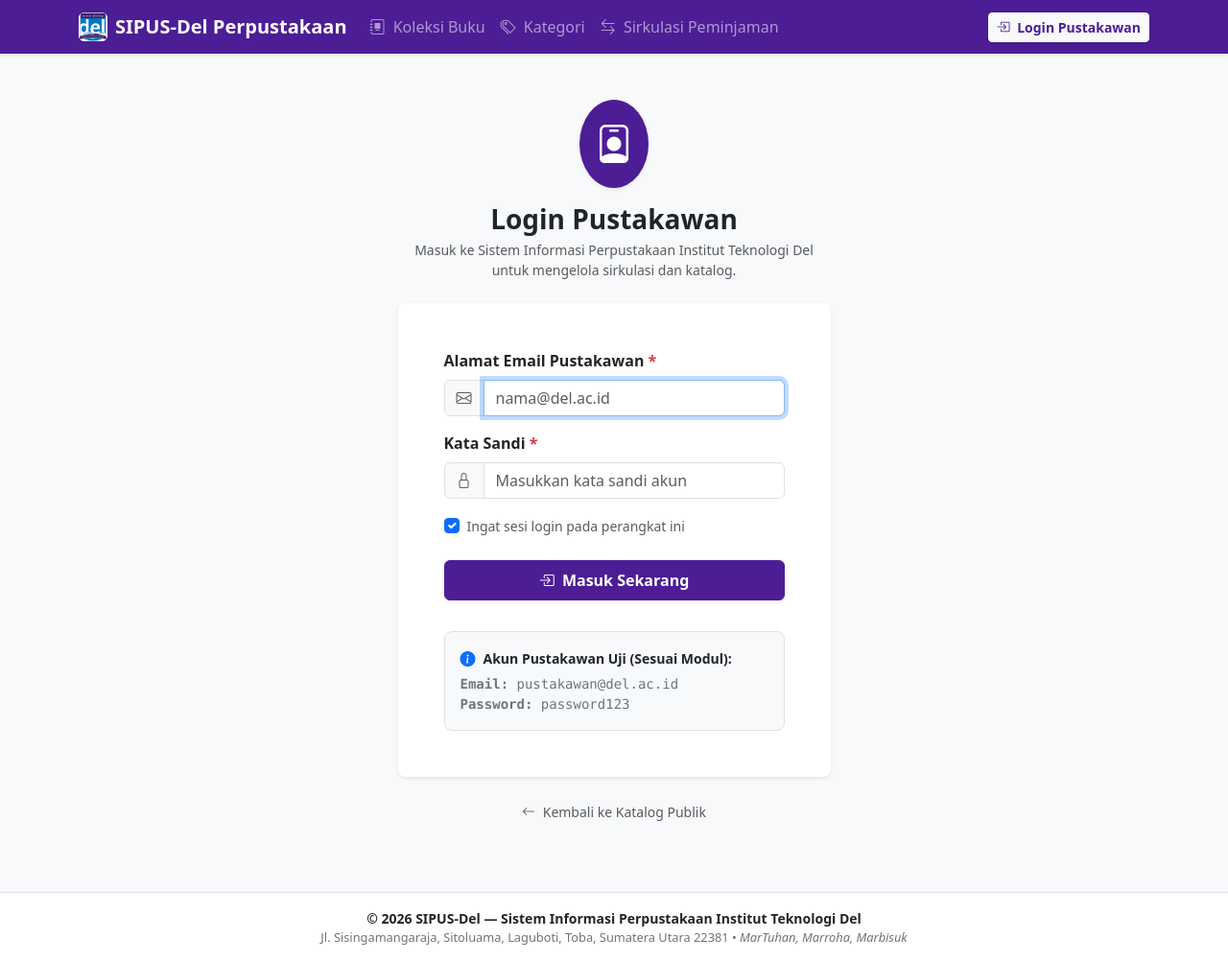
After one commit to NikahPanjaitan/ppw-2026-week5-12S24041, a Laravel app: page /login in a window 1280 px wide. The commit adds this page. Shown: the whole page at 96% size. Run offline with Laravel 12, Linux system fonts and the light colour scheme.

Commit message:
feat(auth-session): implement librarian login, session regeneration, and cookies

```diff
--- /dev/null
+++ b/app/Http/Controllers/AuthController.php
@@ -0,0 +1,67 @@
+<?php
+
+namespace App\Http\Controllers;
+
+use Illuminate\Http\Request;
+use Illuminate\Support\Facades\Auth;
+use Illuminate\Support\Facades\Cookie;
+
+class AuthController extends Controller
+{
+    /**
+     * Tampilkan formulir login pustakawan.
+     */
+    public function showLoginForm(Request $request)
+    {
+        $lastEmail = $request->cookie('del_last_librarian_email');
+
+        return view('auth.login', compact('lastEmail'));
+    }
+
+    /**
+     * Proses autentikasi pustakawan, regenerasi session ID, dan pemasangan Cookie.
+     */
+    public function login(Request $request)
+    {
+        $credentials = $request->validate([
+            'email'    => 'required|email',
+            'password' => 'required|string',
+        ]);
+
+        if (Auth::attempt($credentials, $request->boolean('remember'))) {
+            // 1. WAJIB: Regenerasi Session ID untuk menangkal serangan Session Fixation
+            $request->session()->regenerate();
+
+            // 2. Simpan State Sesi Pengguna di Server-Side
+            session([
+                'login_timestamp' => now()->format('d M Y, H:i:s') . ' WIB',
+                'librarian_name'  => Auth::user()->name,
+            ]);
+
+            // 3. Simpan HTTP Cookie di Sisi Klien (Masa aktif 7 hari / 10080 menit, HttpOnly)
+            Cookie::queue('del_last_librarian_email', $request->email, 10080);
+
+            return redirect()->intended(route('buku.index'))
+                ->with('success', 'Sesi pustakawan aktif. Selamat datang, ' . Auth::user()->name . '!');
+        }
+
+        return back()
+            ->withInput($request->only('email'))
+            ->with('error', 'Kredensial login pustakawan tidak valid. Silakan periksa kembali email dan kata sandi Anda.');
+    }
+
+    /**
+     * Hancurkan sesi autentikasi dan invalidasi token (Logout).
+     */
+    public function logout(Request $request)
+    {
+        Auth::logout();
+
+        // Bersihkan seluruh data sesi dan regenerasi token CSRF
+        $request->session()->invalidate();
+        $request->session()->regenerateToken();
+
+        return redirect()->route('login')
+            ->with('success', 'Sesi server telah ditutup dengan aman. Sampai jumpa kembali!');
+    }
+}
--- /dev/null
+++ b/resources/views/auth/login.blade.php
@@ -0,0 +1,104 @@
+<x-layout title="Masuk Pustakawan — SIPUS-Del">
+    <div class="row justify-content-center py-4">
+        <div class="col-md-6 col-lg-5">
+            <!-- Header Card -->
+            <div class="text-center mb-4">
+                <div class="d-inline-flex p-3 rounded-circle shadow-sm mb-3" style="background-color: #4C1D95; color: #ffffff;">
+                    <i class="bi bi-person-badge fs-1"></i>
+                </div>
+                <h3 class="fw-bold text-dark mb-1">Login Pustakawan</h3>
+                <p class="text-muted small">
+                    Masuk ke Sistem Informasi Perpustakaan Institut Teknologi Del untuk mengelola sirkulasi dan katalog.
+                </p>
+            </div>
+
+            <div class="card border-0 shadow-sm rounded-3">
+                <div class="card-body p-4 p-sm-5">
+                    <form action="{{ route('login.post') }}" method="POST">
+                        @csrf
+
+                        <!-- Email -->
+                        <div class="mb-3">
+                            <label for="email" class="form-label fw-semibold">
+                                Alamat Email Pustakawan <span class="text-danger">*</span>
+                            </label>
+                            <div class="input-group">
+                                <span class="input-group-text bg-light text-muted">
+                                    <i class="bi bi-envelope"></i>
+                                </span>
+                                <input type="email"
+                                       name="email"
+                                       id="email"
+                                       class="form-control @error('email') is-invalid @enderror"
+                                       value="{{ old('email', $lastEmail) }}"
+                                       placeholder="nama@del.ac.id"
+                                       required
+                                       autofocus>
+                            </div>
+                            @if($lastEmail && !old('email'))
+                                <div class="form-text text-muted small">
+                                    <i class="bi bi-cookie me-1"></i>Email terisi otomatis dari riwayat cookie browser.
+                                </div>
+                            @endif
+                            @error('email')
+                                <div class="invalid-feedback d-block">{{ $message }}</div>
+                            @enderror
+                        </div>
+
+                        <!-- Kata Sandi -->
+                        <div class="mb-3">
+                            <label for="password" class="form-label fw-semibold">
+                                Kata Sandi <span class="text-danger">*</span>
+                            </label>
+                            <div class="input-group">
+                                <span class="input-group-text bg-light text-muted">
+                                    <i class="bi bi-lock"></i>
+                                </span>
+                                <input type="password"
+                                       name="password"
+                                       id="password"
+                                       class="form-control @error('password') is-invalid @enderror"
+                                       placeholder="Masukkan kata sandi akun"
+                                       required>
+                            </div>
+                            @error('password')
+                                <div class="invalid-feedback d-block">{{ $message }}</div>
+                            @enderror
+                        </div>
+
+                        <!-- Ingat Saya -->
+                        <div class="mb-4 form-check">
+                            <input type="checkbox" name="remember" class="form-check-input" id="remember" value="1" checked>
+                            <label class="form-check-label text-muted small" for="remember">
+                                Ingat sesi login pada perangkat ini
+                            </label>
+                        </div>
+
+                        <!-- Tombol Masuk -->
+                        <button type="submit" class="btn btn-del w-100 py-2 fw-semibold shadow-sm mb-3">
+                            <i class="bi bi-box-arrow-in-right me-1"></i> Masuk Sekarang
+                        </button>
+                    </form>
+
+                    <!-- Info Kredensial Uji Coba -->
+                    <div class="p-3 bg-light rounded-3 border mt-3">
+                        <div class="d-flex align-items-center mb-1">
+                            <i class="bi bi-info-circle-fill text-primary me-2"></i>
+                            <span class="fw-semibold small text-dark">Akun Pustakawan Uji (Sesuai Modul):</span>
+                        </div>
+                        <div class="font-monospace small text-secondary">
+                            <div><strong>Email:</strong> pustakawan@del.ac.id</div>
+                            <div><strong>Password:</strong> password123</div>
+                        </div>
+                    </div>
+                </div>
+            </div>
+
+            <div class="text-center mt-4">
+                <a href="{{ route('buku.index') }}" class="text-decoration-none text-muted small">
+                    <i class="bi bi-arrow-left me-1"></i> Kembali ke Katalog Publik
+                </a>
+            </div>
+        </div>
+    </div>
+</x-layout>
--- a/resources/views/components/layout.blade.php
+++ b/resources/views/components/layout.blade.php
@@ -101,9 +101,41 @@
                             <i class="bi bi-tags me-1"></i> Kategori
                         </a>
                     </li>
+                    <li class="nav-item">
+                        <a class="nav-link {{ request()->routeIs('peminjaman.*') ? 'active fw-semibold' : '' }}" href="{{ route('peminjaman.index') }}">
+                            <i class="bi bi-arrow-left-right me-1"></i> Sirkulasi Peminjaman
+                        </a>
+                    </li>
                 </ul>
-                <div class="d-flex text-white-50 small align-items-center">
-                    <i class="bi bi-mortarboard me-1"></i> Institut Teknologi Del
+                <div class="d-flex align-items-center gap-2">
+                    @auth
+                        <div class="dropdown">
+                            <button class="btn btn-sm btn-outline-light dropdown-toggle d-flex align-items-center gap-2" type="button" data-bs-toggle="dropdown" aria-expanded="false">
+                                <i class="bi bi-person-badge"></i>
+                                <span>{{ Auth::user()->name }}</span>
+                            </button>
+                            <ul class="dropdown-menu dropdown-menu-end shadow border-0">
+                                <li><h6 class="dropdown-header small">Pustakawan Terautentikasi</h6></li>
+                                <li><span class="dropdown-item-text small text-muted"><i class="bi bi-envelope me-1"></i>{{ Auth::user()->email }}</span></li>
+                                @if(session('login_timestamp'))
+                                    <li><span class="dropdown-item-text small text-muted"><i class="bi bi-clock me-1"></i>{{ session('login_timestamp') }}</span></li>
+                                @endif
+                                <li><hr class="dropdown-divider"></li>
+                                <li>
+                                    <form action="{{ route('logout') }}" method="POST" class="px-2">
+                                        @csrf
+                                        <button type="submit" class="btn btn-sm btn-danger w-100 text-start">
+                                            <i class="bi bi-box-arrow-right me-1"></i> Logout Sesi
+                                        </button>
+                                    </form>
+                                </li>
+                            </ul>
+                        </div>
+                    @else
+                        <a href="{{ route('login') }}" class="btn btn-sm btn-light fw-semibold text-del shadow-sm">
+                            <i class="bi bi-box-arrow-in-right me-1"></i> Login Pustakawan
+                        </a>
+                    @endauth
                 </div>
             </div>
         </div>
--- a/routes/web.php
+++ b/routes/web.php
@@ -1,17 +1,44 @@
 <?php
 
+use App\Http\Controllers\AuthController;
 use App\Http\Controllers\BukuController;
 use App\Http\Controllers\KategoriController;
 use App\Http\Controllers\PeminjamanController;
 use Illuminate\Support\Facades\Route;
 
-// Redirect root URL ke daftar buku (buku.index)
+// Redirect root URL ke katalog buku
 Route::get('/', fn () => redirect()->route('buku.index'));
 
-// 7 RESTful Route Resource untuk Kategori dan Buku
-Route::resource('kategori', KategoriController::class);
-Route::resource('buku', BukuController::class);
+// ==========================================
+// 1. RUTE PUBLIK (Tamu & Mahasiswa - Read Only)
+// ==========================================
+Route::get('buku', [BukuController::class, 'index'])->name('buku.index');
+Route::get('buku/{buku}', [BukuController::class, 'show'])->name('buku.show');
+Route::get('kategori', [KategoriController::class, 'index'])->name('kategori.index');
+Route::get('kategori/{kategori}', [KategoriController::class, 'show'])->name('kategori.show');
 
-// Rute Sirkulasi Peminjaman & Pengembalian Buku Berbasis ACID
-Route::resource('peminjaman', PeminjamanController::class)->only(['index', 'create', 'store']);
-Route::post('peminjaman/{peminjaman}/kembalikan', [PeminjamanController::class, 'kembalikan'])->name('peminjaman.kembalikan');
+// ==========================================
+// 2. RUTE AUTENTIKASI PUSTAKAWAN (Guest Only)
+// ==========================================
+Route::middleware('guest')->group(function () {
+    Route::get('login', [AuthController::class, 'showLoginForm'])->name('login');
+    Route::post('login', [AuthController::class, 'login'])->name('login.post');
+});
+
+// ==========================================
+// 3. RUTE MUTASI TERPROTEKSI (Auth Pustakawan)
+// ==========================================
+Route::middleware('auth')->group(function () {
+    // Logout
+    Route::post('logout', [AuthController::class, 'logout'])->name('logout');
+
+    // Mutasi Data Buku (Create, Store, Edit, Update, Destroy)
+    Route::resource('buku', BukuController::class)->except(['index', 'show']);
+
+    // Mutasi Data Kategori (Create, Store, Edit, Update, Destroy)
+    Route::resource('kategori', KategoriController::class)->except(['index', 'show']);
+
+    // Sirkulasi Transaksi Peminjaman & Pengembalian Buku ACID
+    Route::resource('peminjaman', PeminjamanController::class)->only(['index', 'create', 'store']);
+    Route::post('peminjaman/{peminjaman}/kembalikan', [PeminjamanController::class, 'kembalikan'])->name('peminjaman.kembalikan');
+});
```
Also changed, not shown: database/seeders/DatabaseSeeder.php (+74 -0 lines).
